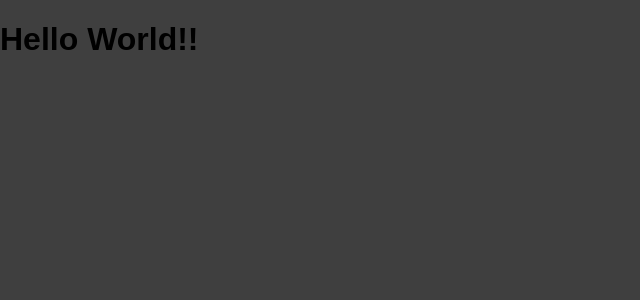
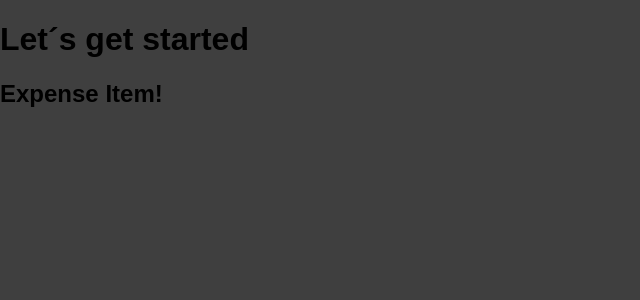
Before and after one commit to charbasket/ReactCourse, a JavaScript app in the folder 01_react_proyect/: page / in a window 1280 px wide. Shown: the top 300 px of the page, without its empty margins (0-640 px from the left). Built offline with nearby package versions, Linux system fonts and the light colour scheme.

Commit message:
First Component

```diff
--- a/01_react_proyect/src/App.js
+++ b/01_react_proyect/src/App.js
@@ -1,7 +1,10 @@
+import ExpenseItem from './components/ExpenseItem';
+
 function App() {
   return (
     <div className="App">
-      <h1>Hello World!!</h1>
+      <h1>Let´s get started</h1>
+      <ExpenseItem />
     </div>
   );
 }
--- /dev/null
+++ b/01_react_proyect/src/components/ExpenseItem.js
@@ -0,0 +1,5 @@
+function ExpenseItem() {
+  return <h2>Expense Item!</h2>;
+}
+
+export default ExpenseItem;
```
